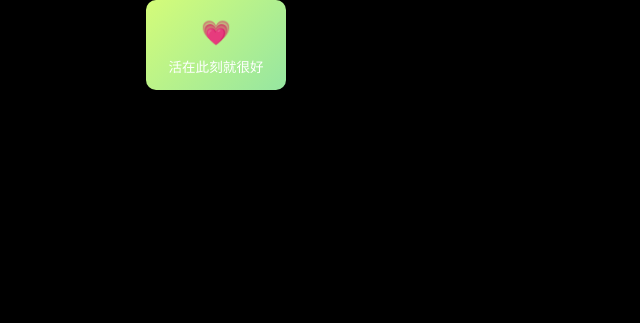
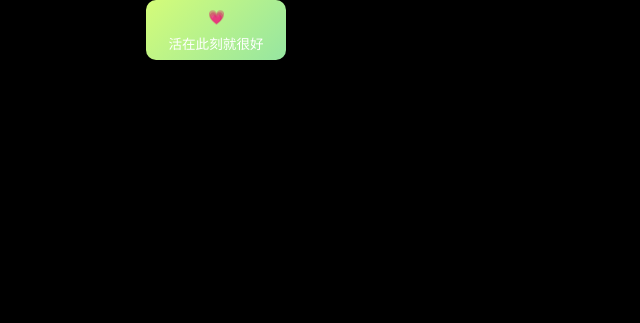
Before and after one commit to 2754267310/2754267310.github.io, a plain HTML site: page index.html in a window 1280 px wide. Both pictures are taken after a click on the button "打开礼物". Shown: the top 323 px of the page, without its empty margins (284-924 px from the left). Drawn offline with nearby package versions, Linux system fonts and the light colour scheme.

Commit message:
Update index.html

```diff
--- a/index.html
+++ b/index.html
@@ -54,7 +54,7 @@
             box-shadow: 0 4px 15px rgba(0, 0, 0, 0.3);
             z-index: 100;
             width: 140px;
-            height: 90px;
+            height: 60px;
             text-align: center;
             font-size: 0.9rem;
             animation: float 4s ease-in-out infinite;
@@ -64,7 +64,7 @@
         }
 
         .popup-content {
-            font-size: 1.5rem;
+            font-size: 0.85rem;
             margin-bottom: 0.5rem;
         }
 
@@ -96,7 +96,7 @@
         let isOpening = false;
         let isGridComplete = false;
         const popupWidth = 140; // 弹窗宽度
-        const popupHeight = 90; // 弹窗高度
+        const popupHeight = 60; // 弹窗高度
         const columnsPerRow = 3; // 一排3个弹窗
         const gridPopups = new Set(); // 存储"铺满屏幕的弹窗"，用于标记不消失
         const backgroundMusic = document.getElementById('backgroundMusic');
```
